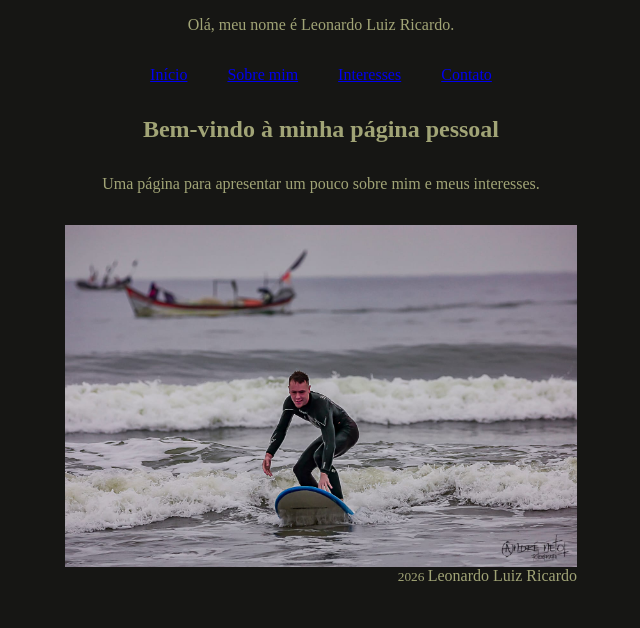
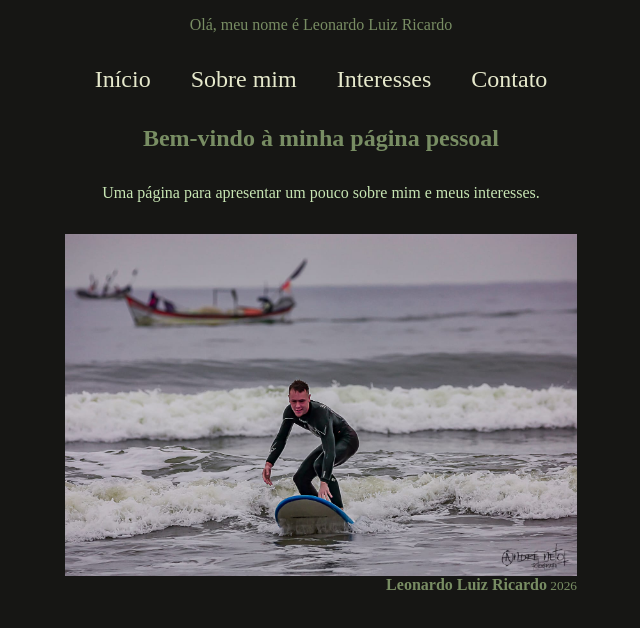
Before and after one commit to LeoLRicardo/PaginaPessoal1, a plain HTML site: page index.html in a window 1280 px wide. Shown: the whole page, without its empty margins (319-959 px from the left). Drawn offline with Linux system fonts and the light colour scheme; a web font is replaced by a local one.

Commit message:
Arrumando cores das letras

```diff
--- a/index.html
+++ b/index.html
@@ -14,19 +14,17 @@
 </head>
 <body>
     <header>
-        <p>Olá, meu nome é Leonardo Luiz Ricardo.
-        </p>
-
+        <p>Olá, meu nome é Leonardo Luiz Ricardo</p>
         <nav>
             <ul>
-                <li><a href="index.html">Início</a></li>
-                <li><a href="sobre.html">Sobre mim</a></li>
-                <li><a href="interesses.html">Interesses</a></li>
-                <li><a href="contato.html">Contato</a></li>
+                <li><a class="navegador" href="index.html">Início</a></li>
+                <li><a class="navegador" href="sobre.html">Sobre mim</a></li>
+                <li><a class="navegador" href="interesses.html">Interesses</a></li>
+                <li><a class="navegador" href="contato.html">Contato</a></li>
             </ul>
         </nav>
+    </header>
 
-    </header>
     <main>
         <section>
             <h1>Bem-vindo à minha página pessoal</h1>
@@ -34,8 +32,9 @@
         </section>
         <img alt="Foto minha surfando" src="./FotoEuSurfando.jpeg">
     </main>
+
     <footer>
-        <p><small> 2026 </small>Leonardo Luiz Ricardo</p>
+        <p><strong>Leonardo Luiz Ricardo</strong><small> 2026 </small></p>
     </footer>
 </body>
 </html>
--- a/style.css
+++ b/style.css
@@ -5,8 +5,9 @@
 }
 :root{
     --cor-fundo: #161614;
-    --cor-texto: #a1a476;
-    --cor-link: #e2e5b3;
+    --cor-texto: #788d63;
+    --cor-link: #e6e9cc;
+    --cor-sobre: #c7e5b3;
 }
 body{
     background-color: var(--cor-fundo);
@@ -52,6 +53,7 @@ section h1{
 }
 section p{
     margin-bottom: 2rem;
+    color: var(--cor-sobre);
 }
 img{
     max-width: 40%;
```
